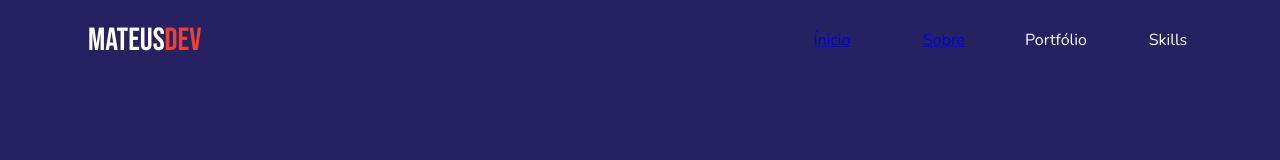
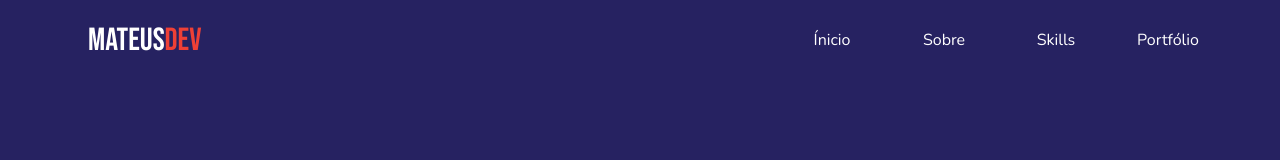
Before and after one commit to mateusfranca97/LandingPage, a React (Vite) app: page / in a window 1280 px wide. Shown: the top 160 px of the page. Built offline with nearby package versions, Linux system fonts and the light colour scheme.

Commit message:
Header ajust
+ a:hover

```diff
--- a/src/components/Header/index.tsx
+++ b/src/components/Header/index.tsx
@@ -7,8 +7,8 @@ export function Header(){
            <ul>
                <li><a href="#home">Ínicio</a></li>
                <li><a href="#about">Sobre</a></li>
-               <li>Portfólio</li>
-               <li>Skills</li>
+               <li><a href="#skills">Skills</a></li>
+               <li><a href="#portfolio">Portfólio</a></li>
            </ul>
        </Container>
     )
--- a/src/components/Header/style.ts
+++ b/src/components/Header/style.ts
@@ -26,10 +26,27 @@ export const Container = styled.header`
             display: flex;
             justify-content: center;
             align-items: center;
-            width:6rem;
-            height: 2rem;
             color: var(--fontColor);
             cursor: pointer;
+
+            a{
+                display: flex;
+                justify-content: center;
+                align-items: center;
+
+                border-radius: 2rem;
+                width:6rem;
+                height: 2rem;
+
+                color: inherit;
+                text-decoration: none;
+                transition: .5s;
+
+                &:hover{
+                    transition: .5s;
+                    background: var(--tertiaryColor);
+                }
+            }
         }
     }
 `
```
